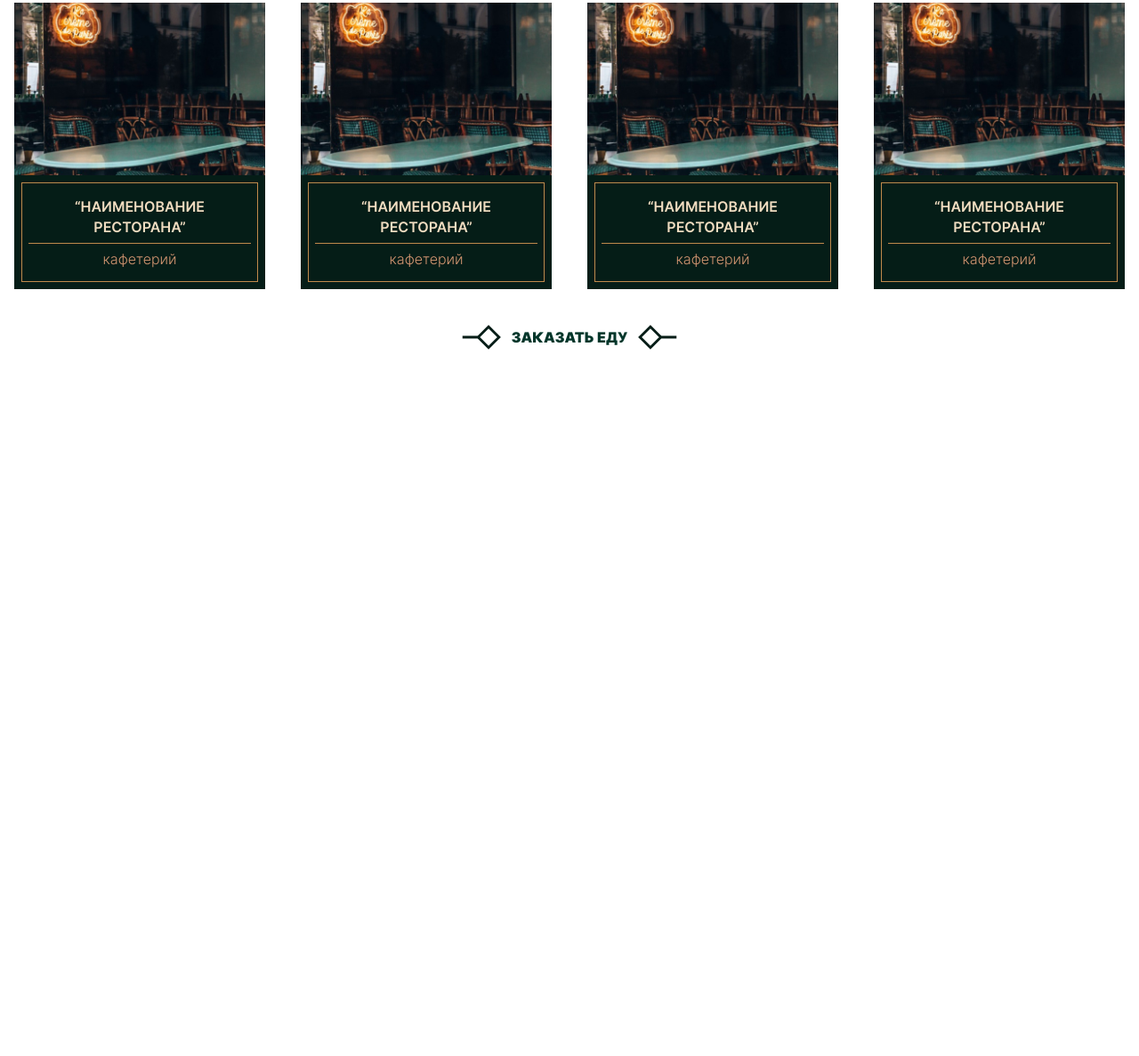
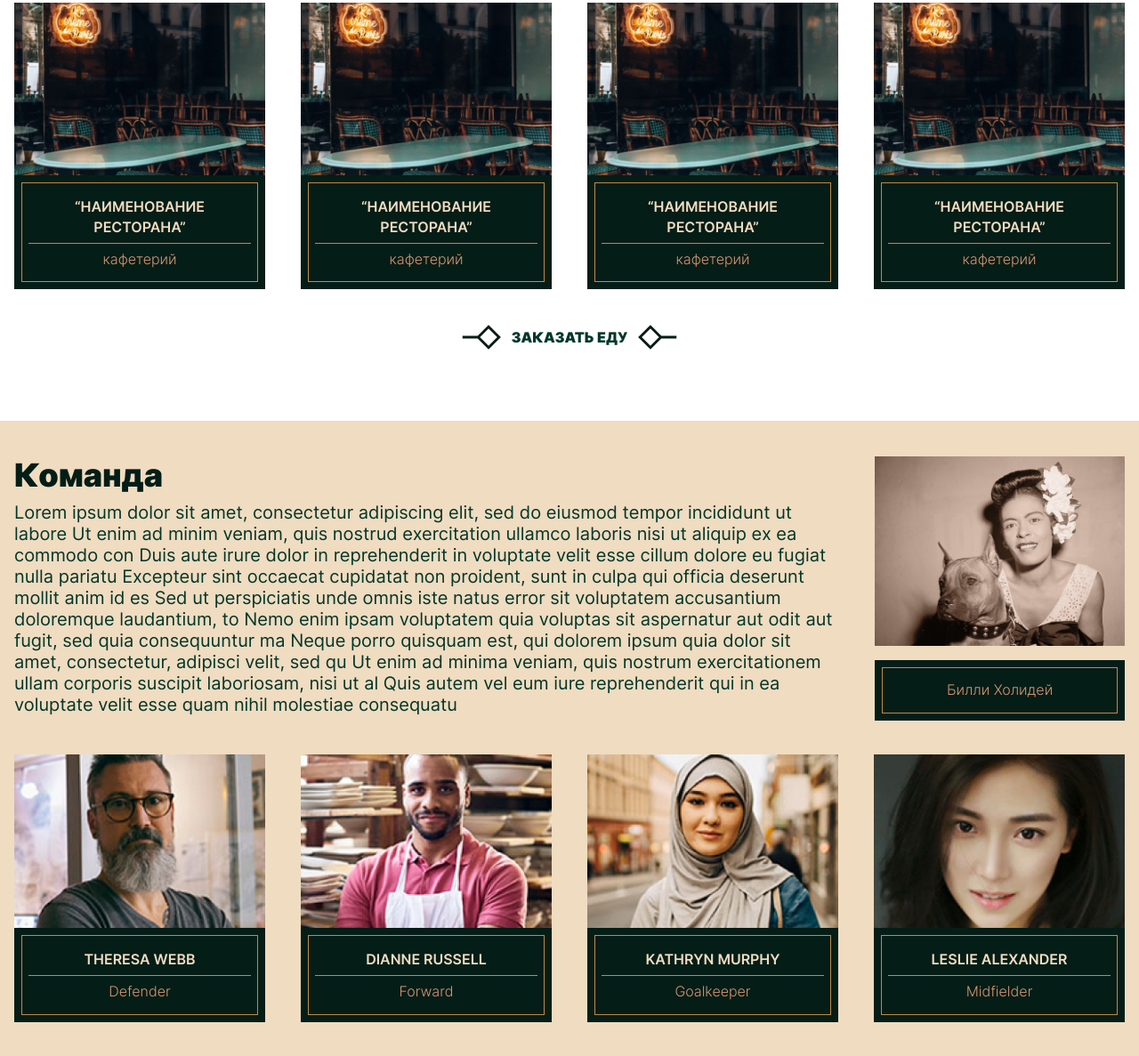
Before and after one commit to danelian/AiLeo, a website: page src/index.html in a window 1280 px wide. Shown: the part 5432-6619 px from the top of the page at 89% size. Before the commit the page ends 5905 px from the top, so only its background shows below. Drawn offline with nearby package versions, Linux system fonts and the light colour scheme; files that its build step writes are made by us from their sources; files whose address does not match are found by name.

Commit message:
Готов блок Team

```diff
--- a/gulp/version.json
+++ b/gulp/version.json
@@ -1,3 +1,3 @@
 {
-    "main": "20230830040012"
+    "main": "20230830040733"
 }
--- a/src/index.html
+++ b/src/index.html
@@ -26,6 +26,8 @@
 
 			@@include('widgets/diets.html')
 
+			@@include('widgets/team.html')
+
 		</main>
 
 		@@include('template/footer.html')
--- a/src/scss/style.scss
+++ b/src/scss/style.scss
@@ -35,3 +35,4 @@
 @import "widgets/clients.scss";
 @import "widgets/restaurants.scss";
 @import "widgets/diets.scss";
+@import "widgets/team.scss";
--- /dev/null
+++ b/src/scss/widgets/team.scss
@@ -0,0 +1,73 @@
+.team {
+  padding: 40px 0;
+  background: var(--vanilla-color);
+  &__container {
+    display: grid;
+    grid-template-columns: 3.3fr 1fr;
+    gap: 40px;
+    margin-bottom: 24px;
+  }
+  &__content {
+    .section-title {
+      margin-bottom: 8px;
+    }
+    p {
+      margin-top: 8px;
+    }
+  }
+  &__list {
+    display: grid;
+    grid-template-columns: repeat(4, 1fr);
+    gap: 40px;
+  }
+  &__item {
+    img {
+      width: 100%;
+      aspect-ratio: 29 / 20;
+      object-fit: cover;
+    }
+    &-content {
+      position: relative;
+      padding: 24px 16px;
+      text-align: center;
+      color: var(--vanilla-color);
+      background: var(--darkGreen-color);
+      &::before {
+        content: '';
+        position: absolute;
+        top: 8px;left: 8px;
+        width: calc(100% - 16px);
+        height: calc(100% - 16px);
+        border: 1px solid var(--brown-color);
+      }
+      h4 {
+        position: relative;
+        padding-bottom: 8px;
+        margin-top: 0;
+        margin-bottom: 8px;
+        width: 100%;
+        font-size: 16px;
+        font-weight: 600;
+        line-height: 1.4;
+        text-transform: uppercase;
+        color: var(--vanilla-color);
+        &::before {
+          content: '';
+          position: absolute;
+          left: 0; bottom: 0;
+          width: 100%;
+          height: 1px;
+          background: var(--brown-color);
+        }
+      }
+      p {
+        margin-top: 0;
+        margin-bottom: 0;
+        font-size: 16px;
+        font-weight: 300;
+        line-height: 1.2;
+        color: var(--peach-color);
+      }
+    }
+  }
+}
--- /dev/null
+++ b/src/widgets/team.html
@@ -0,0 +1,56 @@
+<section class="team">
+  <div class="container">
+    <div class="team__container">
+      <div class="team__content">
+        <h2 class="section-title">Команда</h2>
+        <p>
+          Lorem ipsum dolor sit amet, consectetur adipiscing elit, sed do eiusmod tempor incididunt ut labore
+          Ut enim ad minim veniam, quis nostrud exercitation ullamco laboris nisi ut aliquip ex ea commodo con Duis aute irure
+          dolor in reprehenderit in voluptate velit esse cillum dolore eu fugiat nulla pariatu
+          Excepteur sint occaecat cupidatat non proident, sunt in culpa qui officia deserunt mollit anim id es
+          Sed ut perspiciatis unde omnis iste natus error sit voluptatem accusantium doloremque laudantium, to Nemo enim ipsam
+          voluptatem quia voluptas sit aspernatur aut odit aut fugit, sed quia consequuntur ma Neque porro quisquam est, qui
+          dolorem ipsum quia dolor sit amet, consectetur, adipisci velit, sed qu Ut enim ad minima veniam, quis nostrum
+          exercitationem ullam corporis suscipit laboriosam, nisi ut al Quis autem vel eum iure reprehenderit qui in ea voluptate
+          velit esse quam nihil molestiae consequatu
+        </p>
+      </div>
+      <div class="founder">
+        <img src="img/founder-img.jpg" alt="">
+        <div class="founder-info">
+          Билли Холидей
+        </div>
+      </div>
+    </div>
+    <div class="team__list">
+      <div class="team__item">
+        <img src="img/team-item-01.jpg" alt="">
+        <div class="team__item-content">
+          <h4>Theresa Webb</h4>
+          <p>Defender</p>
+        </div>
+      </div>
+      <div class="team__item">
+        <img src="img/team-item-02.jpg" alt="">
+        <div class="team__item-content">
+          <h4>Dianne Russell</h4>
+          <p>Forward</p>
+        </div>
+      </div>
+      <div class="team__item">
+        <img src="img/team-item-03.jpg" alt="">
+        <div class="team__item-content">
+          <h4>Kathryn Murphy</h4>
+          <p>Goalkeeper</p>
+        </div>
+      </div>
+      <div class="team__item">
+        <img src="img/team-item-04.jpg" alt="">
+        <div class="team__item-content">
+          <h4>Leslie Alexander</h4>
+          <p>Midfielder</p>
+        </div>
+      </div>
+    </div>
+  </div>
+</section>
```
Also changed, not shown: dist/css/style.css, dist/css/style.min.css, dist/img/team-item-01.jpg (added), dist/img/team-item-01.webp (added), dist/img/team-item-02.jpg (added), dist/img/team-item-02.webp (added), dist/img/team-item-03.jpg (added), dist/img/team-item-03.webp (added), dist/img/team-item-04.jpg (added), dist/img/team-item-04.webp (added), dist/index.html, src/img/team-item-01.jpg (added), src/img/team-item-02.jpg (added), src/img/team-item-03.jpg (added), 1 more files.
